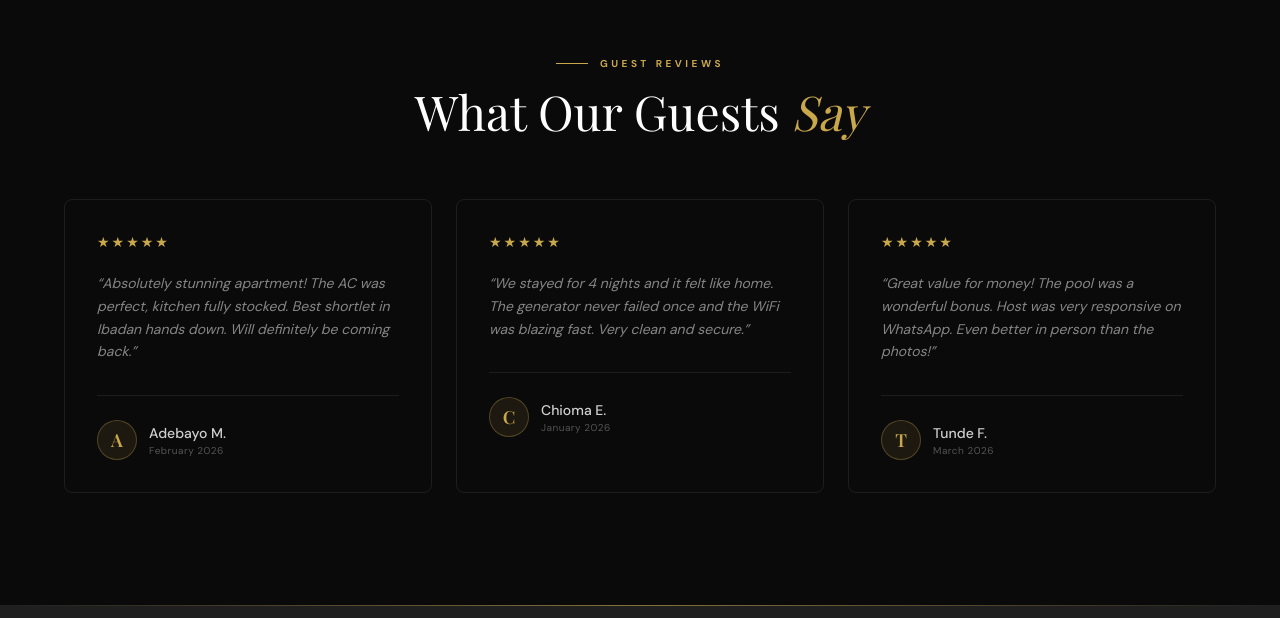
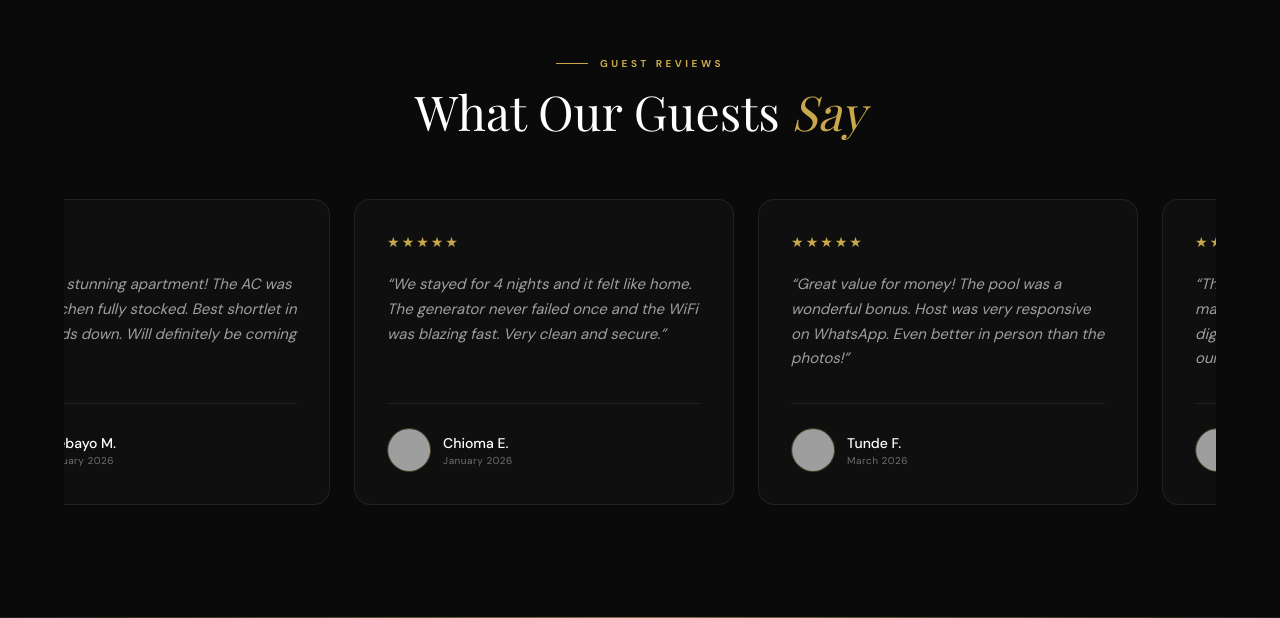
Before and after one commit to emee144/comfort, a Next.js app: page / in a window 1280 px wide. Shown: the part 5182-5800 px from the top of the page. Built offline with nearby package versions, Linux system fonts and the light colour scheme; grey boxes are pictures that could not be loaded; a web font is replaced by a local one.

Commit message:
ui ux improvement

```diff
--- a/src/app/globals.css
+++ b/src/app/globals.css
@@ -172,3 +172,22 @@
 .font-playfair {
   font-family: var(--font-playfair);
 }
+
+
+
+@keyframes marquee {
+  from {
+    transform: translateX(0);
+  }
+  to {
+    transform: translateX(-50%);
+  }
+}
+
+.animate-marquee {
+  animation: marquee 35s linear infinite;
+}
+
+.animate-marquee:hover {
+  animation-play-state: paused;   /* Pause on hover - nice UX */
+}
--- a/src/app/page.js
+++ b/src/app/page.js
@@ -65,13 +65,49 @@ export default function HomePage() {
   ]
 
  const reviews = [
-    { initial: 'A', name: 'Adebayo M.', date: 'February 2026', rating: 5,
-      text: 'Absolutely stunning apartment! The AC was perfect, kitchen fully stocked. Best shortlet in Ibadan hands down. Will definitely be coming back.' },
-    { initial: 'C', name: 'Chioma E.', date: 'January 2026', rating: 5,
-      text: 'We stayed for 4 nights and it felt like home. The generator never failed once and the WiFi was blazing fast. Very clean and secure.' },
-    { initial: 'T', name: 'Tunde F.', date: 'March 2026', rating: 5,
-      text: 'Great value for money! The pool was a wonderful bonus. Host was very responsive on WhatsApp. Even better in person than the photos!' },
-  ]
+  {
+    initial: 'A',
+    name: 'Adebayo M.',
+    date: 'February 2026',
+    rating: 5,
+    text: 'Absolutely stunning apartment! The AC was perfect, kitchen fully stocked. Best shortlet in Ibadan hands down. Will definitely be coming back.'
+  },
+  {
+    initial: 'C',
+    name: 'Chioma E.',
+    date: 'January 2026',
+    rating: 5,
+    text: 'We stayed for 4 nights and it felt like home. The generator never failed once and the WiFi was blazing fast. Very clean and secure.'
+  },
+  {
+    initial: 'T',
+    name: 'Tunde F.',
+    date: 'March 2026',
+    rating: 5,
+    text: 'Great value for money! The pool was a wonderful bonus. Host was very responsive on WhatsApp. Even better in person than the photos!'
+  },
+  {
+    initial: 'F',
+    name: 'Funke O.',
+    date: 'December 2025',
+    rating: 5,
+    text: 'The apartment is so beautiful and well maintained. Check-in was seamless with the digital code. We enjoyed every moment of our stay.'
+  },
+  {
+    initial: 'K',
+    name: 'Kayode A.',
+    date: 'November 2025',
+    rating: 5,
+    text: 'Quiet location yet very close to everything. The 2-bedroom was spacious enough for our family. Excellent service and very secure environment.'
+  },
+  {
+    initial: 'S',
+    name: 'Sandra B.',
+    date: 'October 2025',
+    rating: 5,
+    text: 'This is my second time staying here and it keeps getting better. Super clean, fast WiFi, and the host is always available when needed.'
+  },
+];
 
 const galleryImages = [
   { src: 'https://res.cloudinary.com/dwhga1raw/image/upload/v1774100994/SWZ_6400_oxue9s.jpg', tall: true },
@@ -106,7 +142,7 @@ const galleryImages = [
           ))}
         </ul>
 
-        <a href="/login" className="btn-gold text-[10px] px-2 py-2.5 ml-8">
+       <a href="/login" className="btn-gold text-[10px] px-3 py-1.5 ml-8">
   Book Now
 </a>
       </nav>
@@ -311,7 +347,7 @@ const galleryImages = [
       <h2 className="font-playfair text-4xl md:text-5xl font-normal leading-tight mb-6">
         Book Your<br /><em className="text-[#C9A84C]">Stay Today</em>
       </h2>
-      <p className="text-white/50 text-sm leading-relaxed mb-10">
+      <p className="text-white/60 text-sm leading-relaxed mb-10">
         Secure your stay at Comfort Serene Apartment in just a few clicks.
         Fill in your details, choose your dates and pay via bank transfer.
       </p>
@@ -458,10 +494,17 @@ const galleryImages = [
       </section>
 
       {/* ══════════════ REVIEWS ══════════════ */}
-      <section id="reviews" className="py-28 px-6 md:px-16 bg-[#0a0a0a]"
-        data-section="reviews" ref={ref('reviews')}>
-        <div className={`max-w-6xl mx-auto transition-all duration-1000 ${reveal('reviews')}`}>
-
+    <section
+  id="reviews"
+  className="py-28 px-6 md:px-16 bg-[#0a0a0a] overflow-hidden"
+  data-section="reviews"
+  ref={ref("reviews")}
+>
+  <div
+    className={`max-w-6xl mx-auto transition-all duration-1000 ${reveal(
+      "reviews"
+    )}`}
+  >
     <div className="text-center mb-16">
       <div className="section-label justify-center">Guest Reviews</div>
       <h2 className="font-playfair text-4xl md:text-5xl font-normal">
@@ -469,29 +512,48 @@ const galleryImages = [
       </h2>
     </div>
 
-          <div className="grid md:grid-cols-3 gap-6">
-            {reviews.map((r) => (
-              <div key={r.name}
-                className="border border-white/8 p-8 hover:border-[#C9A84C]/30 transition-all duration-300 rounded-lg">
+    {/* Infinite Right-to-Left Marquee */}
+    <div className="relative overflow-x-hidden">
+      <div className="flex gap-6 animate-marquee">
+        {[...reviews, ...reviews].map((r, index) => (
+          <div
+            key={index}
+            className="min-w-[380px] max-w-[380px] border border-white/8 p-8 hover:border-[#C9A84C]/30
+                       transition-all duration-300 rounded-2xl bg-[#0f0f0f] flex flex-col"
+          >
+            {/* Stars */}
             <div className="flex gap-0.5 mb-5">
-                  {Array(r.rating).fill(0).map((_, i) => (
-                    <span key={i} className="text-[#C9A84C] text-sm">★</span>
+              {Array(r.rating)
+                .fill(0)
+                .map((_, i) => (
+                  <span key={i} className="text-[#C9A84C] text-sm">
+                    ★
+                  </span>
                 ))}
             </div>
-                <p className="text-white/50 text-sm leading-relaxed italic mb-8">
-                  &ldquo;{r.text}&rdquo;
+
+            {/* Review Text */}
+            <p className="text-white/60 text-[15px] leading-[1.65] italic mb-8 break-words">
+              “{r.text}”
             </p>
-                <div className="flex items-center gap-3 border-t border-white/8 pt-6">
-                  <div className="w-10 h-10 bg-[#C9A84C]/10 border border-[#C9A84C]/30 flex items-center justify-center font-playfair text-lg text-[#C9A84C] font-semibold rounded-full">
-                    {r.initial}
+
+            {/* Reviewer Info */}
+            <div className="flex items-center gap-3 border-t border-white/8 pt-6 mt-auto">
+              <div className="w-11 h-11 rounded-full overflow-hidden border border-[#C9A84C]/30 shrink-0">
+  <img
+    src={`https://api.dicebear.com/7.x/initials/svg?seed=${r.name}`}
+    alt={r.name}
+    className="w-full h-full object-cover"
+  />
 </div>
               <div>
-                    <div className="text-sm font-medium text-white/80">{r.name}</div>
-                    <div className="text-[10px] text-white/30 tracking-wider">{r.date}</div>
+                <div className="text-sm font-medium text-white">{r.name}</div>
+                <div className="text-[10px] text-white/40 tracking-wider">{r.date}</div>
               </div>
             </div>
           </div>
         ))}
+      </div>
     </div>
   </div>
 </section>
@@ -536,7 +598,7 @@ const galleryImages = [
       <div className="font-playfair text-2xl font-semibold mb-6">
         Comfort <span className="text-[#C9A84C]">Serene Apartment</span>
       </div>
-      <p className="text-xs text-white/30 leading-relaxed max-w-xs mb-8">
+      <p className="text-xs text-white/70 leading-relaxed max-w-xs mb-8">
         Premium shortlet living in the heart of Ibadan. Your comfort is our priority
         from the moment you book to the moment you check out.
       </p>
@@ -549,15 +611,14 @@ const galleryImages = [
           { icon: <FaWhatsapp />,  href: 'https://wa.me/2349135415924' },
         ].map((s, i) => (
           <a key={i} href={s.href} target="_blank" rel="noreferrer"
-            className="w-10 h-10 rounded-full border border-white/10 flex items-center justify-center text-sm text-white/30 hover:border-[#C9A84C]/50 hover:text-[#C9A84C] transition-all">
+            className="w-10 h-10 rounded-full border border-white/30 flex items-center justify-center text-sm text-white/70 hover:border-[#C9A84C]/50 hover:text-[#C9A84C] transition-all">
             {s.icon}
           </a>
         ))}
       </div>
     </div>
 
-    {/* quick links */}
-    {/* quick links */}
+
 <div className="mt-8">
   <h4 className="text-[10px] tracking-[0.3em] uppercase text-[#C9A84C] mb-10 font-semibold">
     Quick Links
@@ -566,7 +627,7 @@ const galleryImages = [
     {['About','Gallery','Amenities','Booking','Location','Reviews'].map(l => (
       <li key={l}>
         <a href={`#${l.toLowerCase()}`}
-          className="text-xs text-white/30 hover:text-[#C9A84C] transition-colors tracking-wide flex items-center gap-2 group">
+          className="text-xs text-white/70 hover:text-[#C9A84C] transition-colors tracking-wide flex items-center gap-2 group">
           <span className="w-3 h-px bg-[#C9A84C]/0 group-hover:bg-[#C9A84C] transition-all duration-300" />
           {l}
         </a>
@@ -582,15 +643,37 @@ const galleryImages = [
   </h4>
   <div className="space-y-7">
   {[
-      { icon: <FaPhone className="text-[#C9A84C]" />,        text: '+2349135415924' },
-      { icon: <FaWhatsapp className="text-[#C9A84C]" />,     text: '+2349135415924' },
-      { icon: <FaEnvelope className="text-[#C9A84C]" />,     text: 'info@comfortserene.com' },
-      { icon: <FaMapMarkerAlt className="text-[#C9A84C]" />, text: 'Ibadan, Oyo State' },
+    {
+      icon: <FaPhone className="text-[#C9A84C]" />,
+      text: '+2349135415924',
+      link: 'tel:+2349135415924',
+    },
+    {
+      icon: <FaWhatsapp className="text-[#C9A84C]" />,
+      text: '+2349135415924',
+      link: 'https://wa.me/2349135415924',
+    },
+    {
+      icon: <FaEnvelope className="text-[#C9A84C]" />,
+      text: 'info@comfortserene.com',
+      link: 'mailto:info@comfortserene.com',
+    },
+    {
+      icon: <FaMapMarkerAlt className="text-[#C9A84C]" />,
+      text: 'Ibadan, Oyo State',
+      link: 'https://www.google.com/maps?q=7.3921,3.8885',
+    },
   ].map((c, i) => (
-      <div key={i} className="flex items-start gap-3 text-xs text-white/30 hover:text-white/50 transition-colors cursor-default">
+    <a
+      key={i}
+      href={c.link}
+      target="_blank"
+      rel="noreferrer"
+      className="flex items-start gap-3 text-xs text-white/70 hover:text-white/50 transition-colors"
+    >
       <span className="mt-0.5 flex-shrink-0 text-sm">{c.icon}</span>
       <span className="leading-relaxed">{c.text}</span>
-      </div>
+    </a>
   ))}
 </div>
 </div>
@@ -603,14 +686,20 @@ const galleryImages = [
 
   {/* bottom bar */}
   <div className="px-6 md:px-16 py-8 max-w-6xl mx-auto flex flex-col md:flex-row justify-between items-center gap-4">
-    <span className="text-[10px] text-white/20 tracking-wider">
+    <span className="text-[10px] text-white/70 tracking-wider">
       © {new Date().getFullYear()} Comfort Service Apartment. All rights reserved.
     </span>
   <div className="flex items-center gap-8">
-      {['Privacy Policy', 'Terms of Service'].map(l => (
-        <a key={l} href="#"
-          className="text-[10px] text-white/20 hover:text-[#C9A84C] tracking-wider transition-colors">
-          {l}
+  {[
+    { label: 'Privacy Policy', href: '/privacy' },
+    { label: 'Terms of Service', href: '/terms' },
+  ].map((l) => (
+    <a
+      key={l.label}
+      href={l.href}
+      className="text-[10px] text-white/70 hover:text-[#C9A84C] tracking-wider transition-colors"
+    >
+      {l.label}
     </a>
   ))}
 </div>
```
Also changed, not shown: src/app/login/page.js (+6 -6 lines), src/app/privacy/page.js (added, +44 -0 lines), src/app/signup/page.js (+6 -6 lines), src/app/terms/page.js (added, +46 -0 lines). Lines whose indentation alone changed are shown as unchanged.
